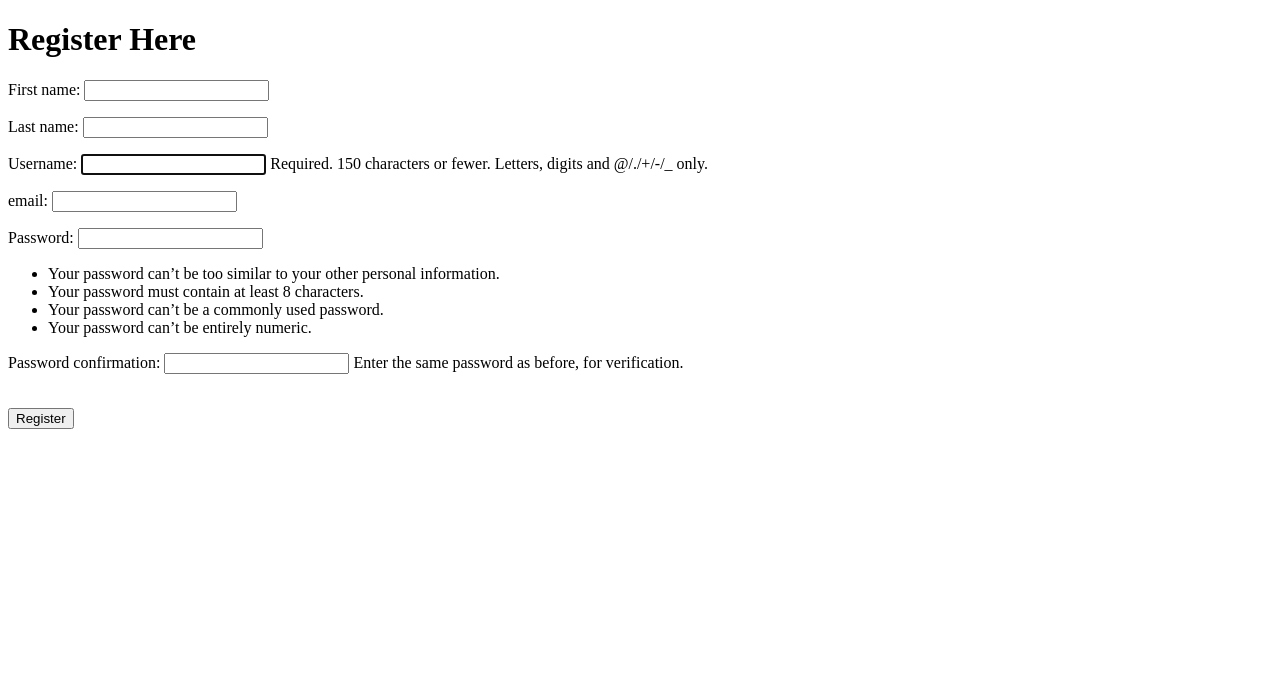
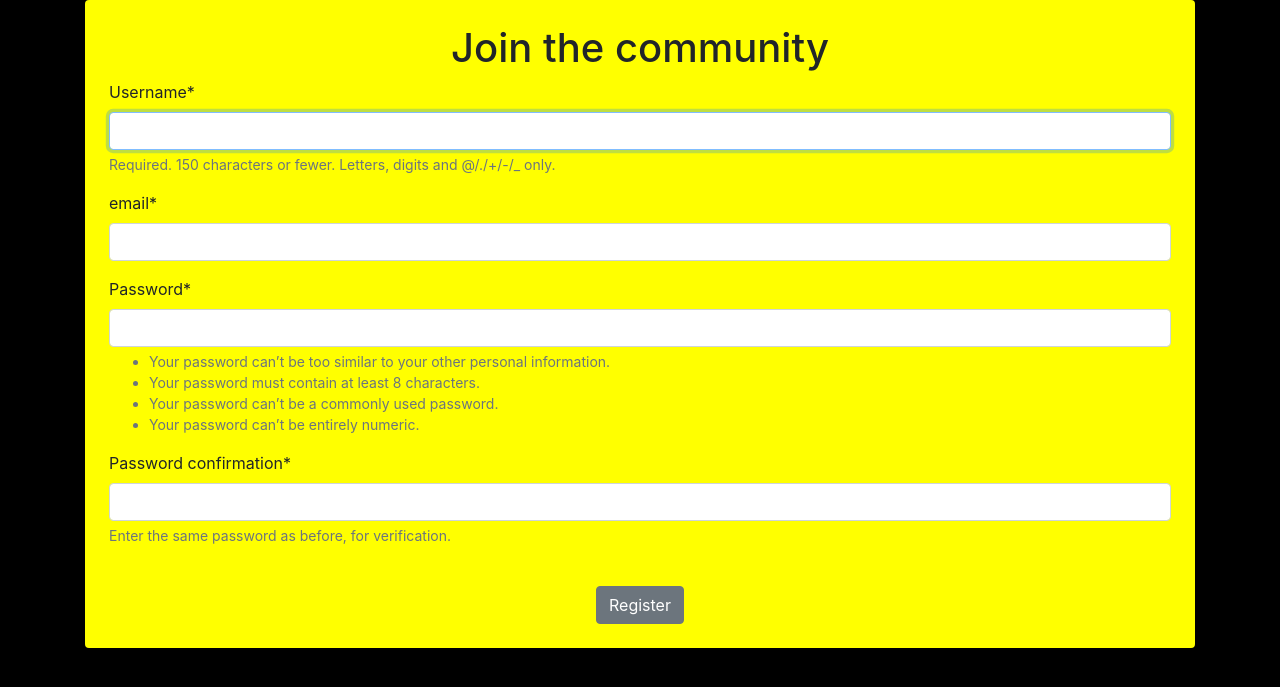
Before and after one commit to Romeombugua/Humorer, a Django app: page /app/register in a window 1280 px wide. Shown: the top 687 px of the page. Run offline with Django 4.2, Linux system fonts and the light colour scheme; parts of the project's set-up code (start-up, migrations or seed data) failed here and were passed over; some libraries are stand-ins or nearby versions.

Commit message:
changes to sign up

```diff
--- a/WorldHumor/settings.py
+++ b/WorldHumor/settings.py
@@ -38,6 +38,7 @@ INSTALLED_APPS = [
     'django.contrib.sessions',
     'django.contrib.messages',
     'django.contrib.staticfiles',
+    'bootstrap3',
     'crispy_forms',
     'verify_email.apps.VerifyEmailConfig',
     'app.apps.AppConfig',
--- a/app/forms.py
+++ b/app/forms.py
@@ -10,20 +10,18 @@ from app.models import Stories
 
 
 class RegisterForm(UserCreationForm):
-    first_name = forms.CharField()
-    last_name = forms.CharField()
-    email = forms.EmailField(label='email')
+    email = forms.EmailField(label='email', widget=forms.EmailInput(attrs={'class':'form-control'}))
 
     class Meta:
         model = User
-        fields = ('first_name','last_name','username','email','password1','password2')
+        fields = ('username','email','password1','password2')
 
 class UserUpdateForm(forms.ModelForm):
     email = forms.EmailField()
 
     class Meta:
         model = User
-        fields = ['first_name', 'last_name', 'email']
+        fields = ['username', 'email']
 
 class StoryForm(forms.ModelForm):
     class Meta:
--- a/app/static/styles.css
+++ b/app/static/styles.css
@@ -293,14 +293,15 @@ body{
 }
 
 /* memes page */
-.meme {
+#meme {
   border: 1px solid #ddd; /* Gray border */
   border-radius: 4px;  /* Rounded border */
   padding: 5px; /* Some padding */
+
 }
 
 /* Add a hover effect (blue shadow) */
-.meme:hover {
+#meme:hover {
   box-shadow: 0 0 2px 1px rgba(18, 18, 19, 0.5);
 }
 /* Three image containers (use 25% for four, and 50% for two, etc) */
--- a/app/templates/accounts.html
+++ b/app/templates/accounts.html
@@ -52,10 +52,7 @@
                 <legend class="border-bottom mb-4">Edit Profile Information</legend>
                 <div class="form-row">
                     <div class="form-group col-md-6 mb-0">
-                        {{ form.first_name|as_crispy_field }}
-                    </div>
-                    <div class="form-group col-md-6 mb-0">
-                        {{ form.last_name|as_crispy_field }}
+                        {{ form.username|as_crispy_field }}
                     </div>
                 </div>
                 {{ form.email|as_crispy_field }}
--- a/app/templates/home.html
+++ b/app/templates/home.html
@@ -33,7 +33,7 @@
 </div>
 <div style="padding-top: 10%;" class="bgImage" >
 <div class = "cont">
-    <h4>Welcome {{ user.first_name }}</h4>
+    <h4>Welcome {{ user.username }}</h4>
     {% for joke in jokes %}
     <ul><li class = 'joke'><span>{{joke}}</span></li></ul>
     {% endfor %}
--- a/app/templates/memes.html
+++ b/app/templates/memes.html
@@ -10,11 +10,11 @@
 
 
       {% for meme in memes %}
-      <div class="row">
+      <div class="row" >
 
-          <div class="column">
+          <div class="column" id="meme">
             <a target="_blank" href="{{ meme.image.url }}">
-              <img  class="img-fluid" src="{{ meme.image.url }}" alt="">
+              <img  class="img-fluid"  src="{{ meme.image.url }}" alt="">
             </a>
           </div>
       </div>
--- a/app/templates/register.html
+++ b/app/templates/register.html
@@ -1,30 +1,56 @@
+{% load crispy_forms_tags %}
 <!DOCTYPE html>
 <html lang="en">
 <head>
 	<meta charset="UTF-8">
 	<meta http-equiv="X-UA-Compatible" content="IE=edge">
 	<meta name="viewport" content="width=device-width, initial-scale=1.0">
+	<link rel="stylesheet" href="https://stackpath.bootstrapcdn.com/bootstrap/4.1.3/css/bootstrap.min.css">
+    <link rel="stylesheet" href="https://cdn.jsdelivr.net/npm/bootstrap@4.6.1/dist/css/bootstrap.min.css">
+    <link rel="stylesheet" href="https://use.fontawesome.com/releases/v5.8.1/css/all.css" integrity="sha384-50oBUHEmvpQ+1lW4y57PTFmhCaXp0ML5d60M1M7uH2+nqUivzIebhndOJK28anvf" crossorigin="anonymous">
 	<title>Document</title>
 
 </head>
-<body>
+<body style="background-color: black;">
 
 	{% block content %}
 
-		<h1>Register Here</h1>
+	<!--{% if form.errors %}
+		<div class=" alert alert-warning alert-dismissible
+		fade show" role="alert">
+			There was an error with your form...
+			<button type="button" class="btn-close"
+			data-bs-dismiss="alert" aria-label="Close"></button>
+		</div>
+	{% endif %}-->
+	{% if messages %}
+	{% for message in messages %}
+	  <div class="alert alert-dismissible alert-success">
+		<button type="button" class="close" data-dismiss="alert">
+		×
+		</button>
+		<strong class="text-center">{{message}}</strong>
+	  </div>
+   {% endfor %}
+  {% endif %}
 
-		<form method="post" onsubmit="myFunction()">
-			{% csrf_token %}
-			{{ form.as_p }}
-			<br>
-			<input type="submit" name="submit" value="Register" />
-		</form>
+	<Div class="container" >
+		<div class="shadow p-4 mb-5 bg-body rounded" style="background-color: yellow; align-content: center;">
+			<h1 class="text-center">Join the community</h1>
+
+			<form method="post" >
+				{% csrf_token %}
+				{{ form|crispy }}
+				<br>
+				<div class="text-center">
+					<input class="btn btn-secondary" type="submit" name="submit" value="Register">
+				  </div>
+
+			</form>
+		</div>
+
+	</Div>
 	{% endblock content %}
 
-	<script>
-		function myFunction() {
-		  alert("Click the link sent to your inbox to verify your email");
-		}
-		</script>
 </body>
 </html>
--- a/app/views.py
+++ b/app/views.py
@@ -132,12 +132,27 @@ def register(request):
         form = RegisterForm(request.POST)
         if form.is_valid():
             inactive_user = send_verification_email(request, form)
+            messages.success(request, 'We have sent an account activation link to your email. Please check your inbox or spam')
             #form.save()
             return redirect('home')
+        return render(request, "register.html", {"form":form})
     else:
         form = RegisterForm()
 
         return render(request, "register.html", {"form":form})
+
+
+'''def register(request):
+	if request.method == "POST":
+		form = RegisterForm(request.POST)
+		if form.is_valid():
+			inactive_user = send_verification_email(request, form)
+			messages.success(request, "Registration successful." )
+			return redirect('home')
+		messages.error(request, "Unsuccessful registration. Invalid information.")
+	form = RegisterForm()
+	return render(request, "register.html", {"form":form})'''
+
 
 
 
```
